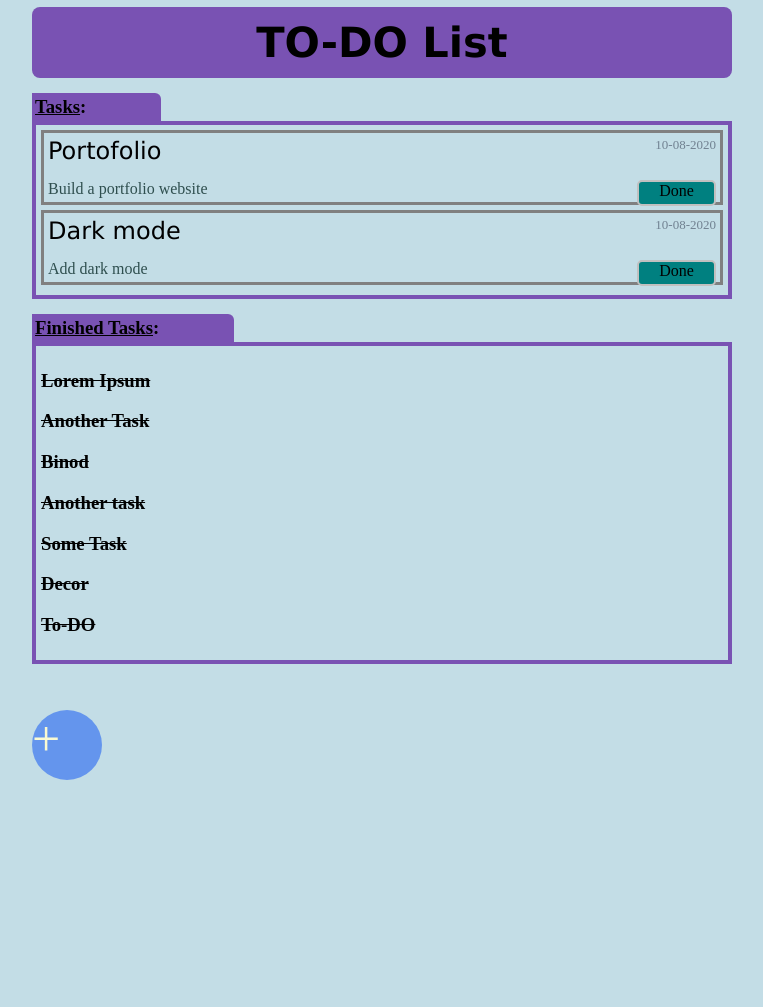
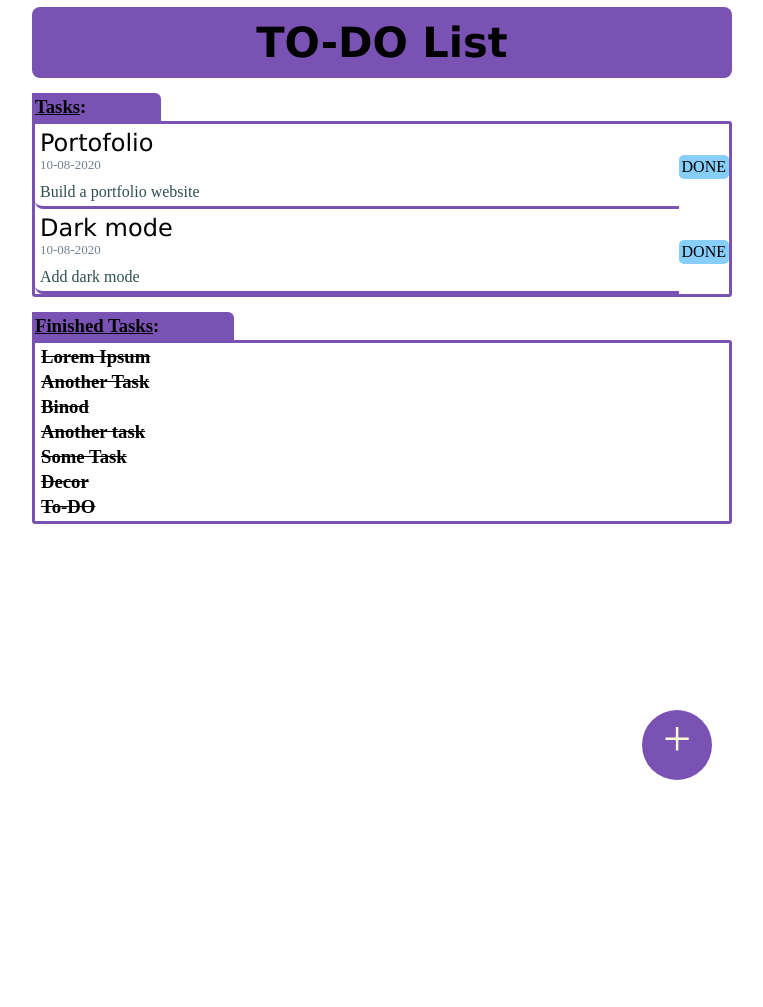
Before and after one commit to NikithKS/ToDo-Flask, a Flask app: page / in a window 1280 px wide. Shown: the whole page, without its empty margins (258-1021 px from the left). Run offline with Flask 2, Linux system fonts and the light colour scheme; data comes from the database, SQL or seed files in the repository; both versions use the stored data as it was after the commit.

Commit message:
Frontend made beautiful...

```diff
--- a/templates/base.html
+++ b/templates/base.html
@@ -39,7 +39,7 @@
 
 
       body {
-        background-color:rgb(195, 221, 230);
+        /* background-color:lightyellow; */
         max-width: 700px;
         margin: auto;
       }
@@ -47,104 +47,11 @@
 
       @media (min-width: 500px){
         body{
-          /* padding-left:15% ; */
-          /* padding-right:15% ; */
           height: 1000px;
-          /* padding:15px; */
         }
       }
 
       {% block styleblock %} {% endblock %}
-
-      .task-block{
-        border: solid 3px grey ;
-        margin-bottom: 5px;
-        padding: 4px;
-      }
-
-      .task-block:hover {
-        border: solid 3px rgb(30, 150, 144) ;
-        padding: 5px;
-        padding: 4px;
-      }
-
-      .task-title {
-        display: inline-block;
-        color: black;
-        font: bolder;
-        font-family: Verdana, Geneva, Tahoma, sans-serif;
-        font-size: x-large;
-        margin-left: 0;
-        text-decoration: none;
-        margin-bottom: 15px;
-      }
-
-      .task-date{
-        display: inline;
-        font: bolder;
-        color: slategray;
-        margin-right: 0;
-        margin-left: auto;
-        font-size: small;
-        float: right;
-      }
-
-      .task-content {
-        color: darkslategray;
-        display: inline;
-        text-decoration: none;
-      }
-
-      .done-button {
-        text-align:center;
-        text-decoration: none;
-        color: black;
-        float: right;
-        width: 75px;
-        height: 22px;
-        background-color: teal;
-        border: solid 2px silver;
-        border-radius: 5px;
-      }
-
-      .done-button:hover {
-        background-color:mediumspringgreen;
-        border-bottom: solid 2px teal;
-      }
-
-      .addnew-button {
-        text-decoration: none;
-        background-color: cornflowerblue;
-        position: fixed;
-        bottom: 20px;
-        left: auto;
-        border-radius: 50%;
-        color: lightgoldenrodyellow;
-        font: bolder;
-        font-size: 50px;
-        height: 70px;
-        width: 70px;
-        border: 0;
-      }
-
-      .addnew-button:hover {
-        background-color: darkturquoise;
-      }
-
-      .input-feild {
-        width: 70%;
-        margin-left: auto;
-        margin-right: auto;
-      }
-
-      .empty {
-        text-align: center;
-        font-family: 'Franklin Gothic Medium', 'Arial Narrow', Arial, sans-serif;
-      }
-
-
-
-
     </style>
   </head>
 
--- a/templates/main.html
+++ b/templates/main.html
@@ -15,36 +15,146 @@
         margin: 0px;
     }
 
+    .theme-toggle {
+        display: inline-block;
+        background-color:white;
+        float: right;
+        height: 27px;
+        width: auto;
+    }
+
+    .flex-container {
+        display: flex;
+        align-self: stretch;
+        flex-wrap: nowrap;
+    }
+
     .content-block {
-        border: 4px solid #7952b3;
+        border: solid #7952b3;
+        border-radius: 0 3px 3px 3px;
+    }
+
+    .task-block {
         padding: 5px;
+        /* padding: 4px; */
+        border-bottom: 3px solid #7952b3;
+        border-radius: 0 0 0 8px;
     }
+
+    .task-block:hover {
+        background-color:lightskyblue ;
+    }
+
+    a,
+    a:link,
+    a:visited,
+    a:hover,
+    a:active {
+        text-decoration: none;
+    }
+
+    .task-title {
+        color: black;
+        font: bolder;
+        font-family: Verdana, Geneva, Tahoma, sans-serif;
+        font-size: x-large;
+        text-decoration: none;
+    }
+    .task-date{
+        display: block;
+        font: bolder;
+        font-size: xx-small;
+        color: slategray;
+        margin-right: 0;
+        margin-left: auto;
+        font-size: small;
+        margin-bottom: 10px;
+    }
+
+    .task-content {
+        color: darkslategray;
+        display: block;
+        margin-top: 0px;
+        text-decoration: none;
+        text-align: justify;
+      }
+    .done-button {
+        align-self: center;
+        text-decoration: none;
+        color: black;
+        background-color: lightskyblue;
+        border-radius: 5px;
+        padding: 3px;
+      }
+
+      .done-button:hover {
+        background-color: #7952b3;
+        border-bottom: solid 3px black;
+      }
+
+      .task-done {
+          padding-left: 3px;
+          margin: 3px;
+      }
+      .addnew-button {
+        text-decoration: none;
+        text-align: center;
+        background-color: #7952b3;
+        position: fixed;
+        bottom: 20px;
+        right : 10px;
+        float: right;
+        margin: auto;
+        border-radius: 50%;
+        color: lightgoldenrodyellow;
+        font: bolder;
+        font-size: 50px;
+        height: 70px;
+        width: 70px;
+        border: 0;
+      }
+
+      .addnew-button:hover {
+        background-color: darkturquoise;
+      }
+
+
+      .empty {
+        text-align: center;
+        font-family: 'Franklin Gothic Medium', 'Arial Narrow', Arial, sans-serif;
+      }
+
     @media (max-width: 400px){
         .subhead {
             padding-right: 40px;
         }
     }
+    @media (min-width: 701px){
+        .addnew-button {
+            right: calc(50% - 330px);
+        }
+    }
+
 
 {% endblock %}
 
 {% block content %}
     <h3 class="subhead"><u>Tasks</u>:   </h3>
-
     <div class="content-block">
     {% set count = [] %}
     {% for item in data %}
     {% if item.status == 0 %}
         {% if count.append(1) %} {% endif %}
-         <div class="task-block">
-            <div class="task-date">{{item.date.strftime("%d-%m-%Y")}}</div>
-                <a class="task-title" href="/edit/{{item.id}}">{{item.title}}</a>
-                <br>
-                <a class="task-content" href="/edit/{{item.id}}">
-                    {{item.task}}
-                </a>
-                <a class="done-button" href="/done/{{item.id}}">Done</a>
-            </div>
-        <!-- <hr> -->
+        <div class="flex-container">
+            <a class="task-block " style="flex-grow: 9;" href="/edit/{{item.id}}">
+                <div class="task-title">{{item.title}}</div>
+                <div class="task-date">{{item.date.strftime("%d-%m-%Y")}}</div>
+                <div class="task-content">{{item.task}} </div>
+            </a>
+            <a class="done-button"  href="/done/{{item.id}}">
+                <div>DONE</div>
+            </a>
+        </div>
     {% endif %}
     {% endfor %}
         {% if count|length %}
@@ -61,7 +171,7 @@
     {% for item in data %}
         {% if item.status == 1 %}
             {% if count.append(1) %} {% endif %}
-            <h3 class="task-done"><strike>{{item.title}}</strike></h3>
+            <h3 class="task-done" ><strike>{{item.title}}</strike></h3>
         {% endif %}
     {% endfor %}
     {% if count|length %}
```
Also changed, not shown: templates/editor.html (+43 -3 lines), templates/new.html (+43 -4 lines), todoItems.db.
